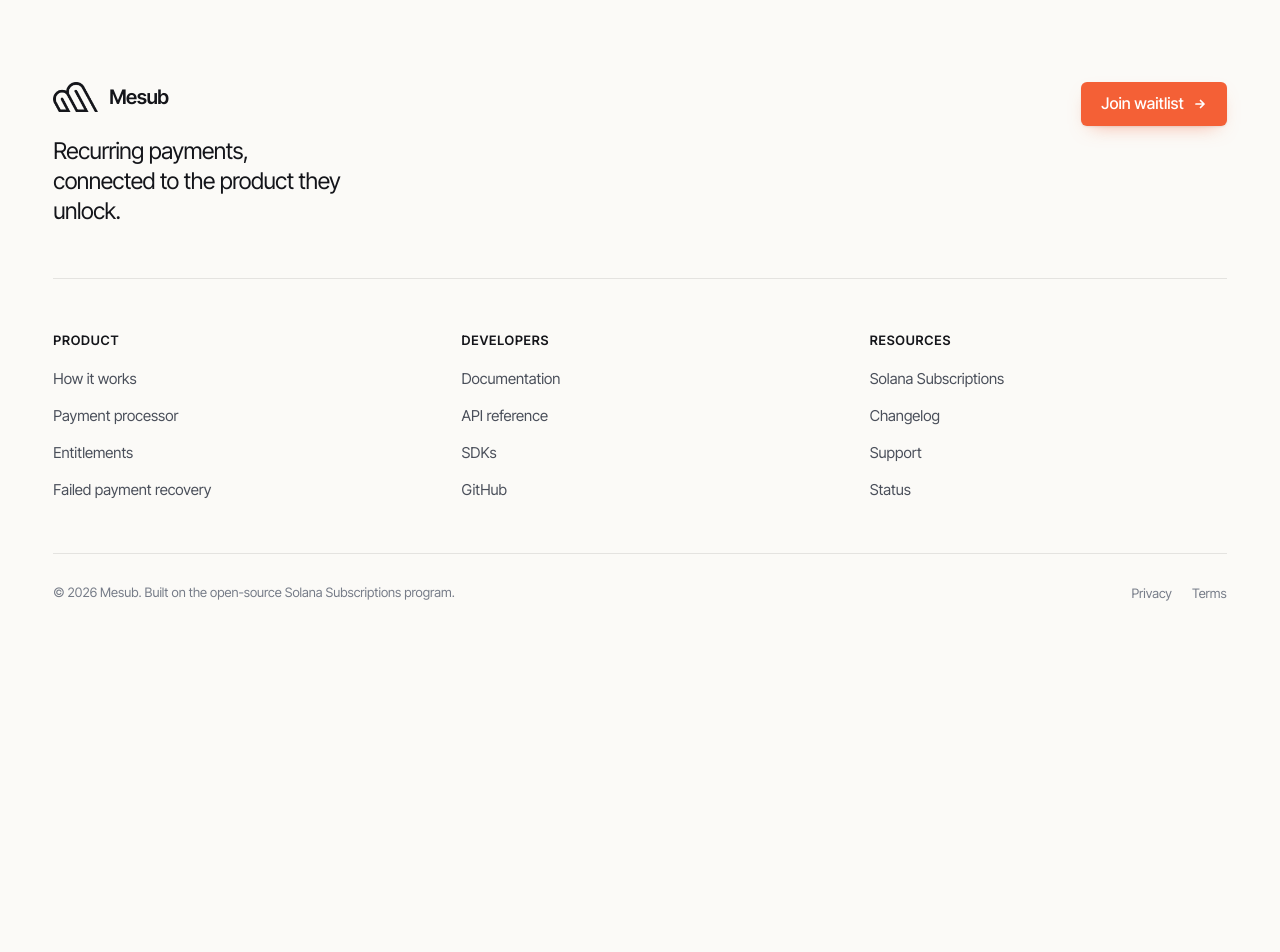
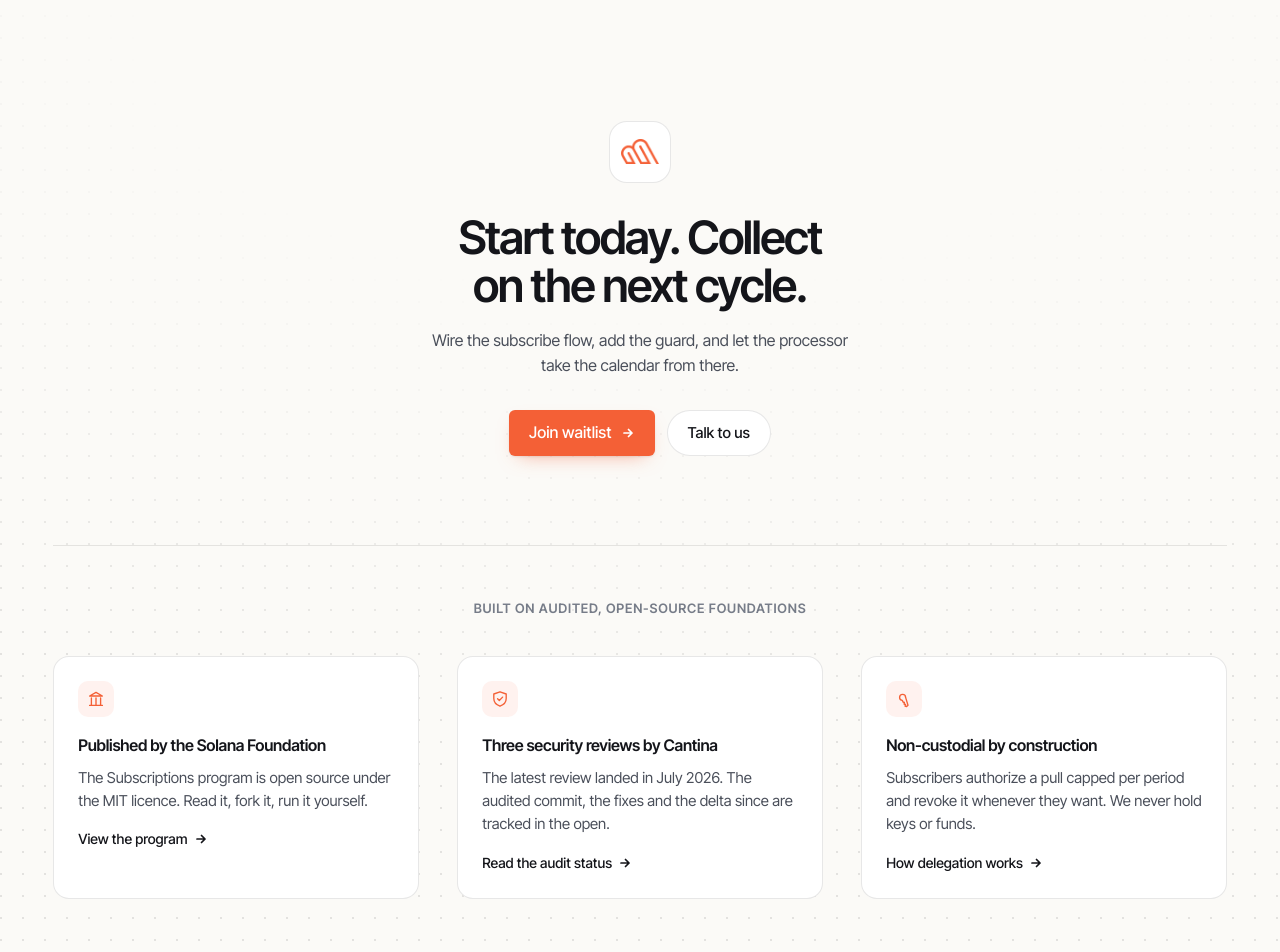
Before and after one commit to Mesub-io/landing-page, a Next.js app: page / in a window 1280 px wide. Shown: the part 3240-4192 px from the top of the page. Before the commit the page ends 3878 px from the top, so only its background shows below. Built offline with nearby package versions, Linux system fonts and the light colour scheme.

Commit message:
Add the closing section and restore the footer glow
The trust row states only what the open-source repository can back: the MIT
licence, the three Cantina reviews, and the capped, revocable delegation model.

```diff
--- a/app/globals.css
+++ b/app/globals.css
@@ -1454,6 +1454,60 @@ button {
   background: var(--paper);
   border-top: 1px solid var(--line);
   color: var(--ink-soft);
+  isolation: isolate;
+  overflow: hidden;
+  position: relative;
+}
+
+/* Light rising out of the bottom edge: one steady wash and one that breathes,
+   both mixed from the accent. */
+.footer-glow {
+  background:
+    radial-gradient(
+      64% 46% at 50% 104%,
+      color-mix(in srgb, var(--accent) 78%, transparent) 0%,
+      color-mix(in srgb, var(--accent) 32%, transparent) 42%,
+      transparent 72%
+    ),
+    radial-gradient(
+      130% 62% at 50% 114%,
+      color-mix(in srgb, var(--accent) 26%, transparent) 0%,
+      transparent 74%
+    );
+  inset: 0;
+  position: absolute;
+  z-index: -1;
+}
+
+.footer-glow::after {
+  animation: footer-breathe 11s ease-in-out infinite;
+  background: radial-gradient(
+    38% 30% at 50% 103%,
+    color-mix(in srgb, var(--accent) 82%, #fff 18%) 0%,
+    transparent 70%
+  );
+  content: '';
+  inset: 0;
+  position: absolute;
+}
+
+@keyframes footer-breathe {
+  0%,
+  100% {
+    opacity: 0.5;
+    transform: scale(1);
+  }
+
+  50% {
+    opacity: 0.85;
+    transform: scale(1.14);
+  }
+}
+
+@media (prefers-reduced-motion: reduce) {
+  .footer-glow::after {
+    animation: none;
+  }
 }
 
 .footer-inner {
@@ -1636,3 +1690,178 @@ button {
   color: var(--ink);
   transform: translateX(3px);
 }
+
+/* ==========================================================================
+   Closing — the last ask, then the ground it stands on.
+
+   The trust row carries claims that can be checked in the open-source
+   repository: the licence, the audit reports, the delegation model. Nothing
+   about Mesub's own funding, customers or volume.
+   ========================================================================== */
+
+.closing {
+  background: var(--paper);
+  padding-block: clamp(80px, 10vw, 140px) clamp(64px, 8vw, 104px);
+  position: relative;
+}
+
+/* A faint dot field, fading out before it reaches the copy. */
+.closing::before {
+  background-image: radial-gradient(circle at 1px 1px, var(--line) 1px, transparent 0);
+  background-size: 22px 22px;
+  content: '';
+  inset: 0;
+  mask-image: radial-gradient(120% 90% at 50% 0%, transparent 32%, #000 82%);
+  pointer-events: none;
+  position: absolute;
+}
+
+.closing-inner {
+  margin-inline: auto;
+  max-width: 1240px;
+  padding-inline: var(--nav-gutter);
+  position: relative;
+  text-align: center;
+}
+
+.closing-mark {
+  align-items: center;
+  background: var(--surface);
+  border: 1px solid var(--line);
+  border-radius: 18px;
+  color: var(--accent);
+  display: inline-flex;
+  height: 62px;
+  justify-content: center;
+  margin-bottom: 30px;
+  width: 62px;
+}
+
+.closing-mark .mark {
+  height: 26px;
+}
+
+.closing h2 {
+  font-size: clamp(2.125rem, 3.6vw, 3.25rem);
+  font-weight: 600;
+  letter-spacing: -0.035em;
+  line-height: 1.06;
+  margin: 0 auto;
+  max-width: 18ch;
+  text-wrap: balance;
+}
+
+.closing-sub {
+  color: var(--ink-soft);
+  font-size: clamp(1rem, 1.2vw, 1.0625rem);
+  line-height: 1.55;
+  margin: 18px auto 0;
+  max-width: 48ch;
+}
+
+.closing-actions {
+  align-items: center;
+  display: flex;
+  flex-wrap: wrap;
+  gap: 12px;
+  justify-content: center;
+  margin-top: 32px;
+}
+
+.closing-actions .cta,
+.closing-actions .pill {
+  display: inline-flex;
+  margin: 0;
+  min-height: 46px;
+}
+
+/* --- The ground it stands on ---------------------------------------------- */
+
+.trust {
+  border-top: 1px solid var(--line);
+  margin-top: clamp(56px, 7vw, 92px);
+  padding-top: clamp(36px, 4vw, 52px);
+}
+
+.trust-title {
+  color: var(--ink-muted);
+  font-size: 0.8125rem;
+  font-weight: 600;
+  letter-spacing: 0.06em;
+  margin: 0 0 clamp(28px, 3vw, 40px);
+  text-transform: uppercase;
+}
+
+.trust-grid {
+  display: grid;
+  gap: clamp(24px, 3vw, 40px);
+  grid-template-columns: 1fr;
+  text-align: left;
+}
+
+@media (min-width: 860px) {
+  .trust-grid {
+    grid-template-columns: repeat(3, 1fr);
+  }
+}
+
+.trust-item {
+  background: var(--surface);
+  border: 1px solid var(--line);
+  border-radius: var(--radius-lg);
+  padding: 24px;
+}
+
+.trust-icon {
+  align-items: center;
+  background: var(--accent-soft);
+  border-radius: 10px;
+  color: var(--accent);
+  display: flex;
+  height: 36px;
+  justify-content: center;
+  margin-bottom: 16px;
+  width: 36px;
+}
+
+.trust-icon svg {
+  height: 18px;
+  width: 18px;
+}
+
+.trust-item h3 {
+  font-size: 1rem;
+  font-weight: 600;
+  letter-spacing: -0.015em;
+  margin: 0;
+}
+
+.trust-item p {
+  color: var(--ink-soft);
+  font-size: 0.9375rem;
+  line-height: 1.55;
+  margin: 8px 0 0;
+}
+
+.trust-item a {
+  align-items: center;
+  color: var(--ink);
+  display: inline-flex;
+  font-size: 0.875rem;
+  font-weight: 500;
+  gap: 6px;
+  margin-top: 16px;
+  transition: color var(--fast) var(--ease);
+}
+
+.trust-item a:hover {
+  color: var(--accent);
+}
+
+.trust-item a svg {
+  transition: transform var(--base) var(--ease);
+}
+
+.trust-item a:hover svg {
+  transform: translateX(3px);
+}
--- a/app/page.tsx
+++ b/app/page.tsx
@@ -1,4 +1,5 @@
 import { Builders } from '@/components/builders'
+import { Closing } from '@/components/closing'
 import { Hero } from '@/components/hero'
 import { Integrate } from '@/components/integrate'
 import { Pillars } from '@/components/pillars'
@@ -17,6 +18,7 @@ export default function Page() {
         <Pillars />
         <Builders />
         <Integrate />
+        <Closing />
       </main>
       <SiteFooter />
     </>
--- /dev/null
+++ b/components/closing.tsx
@@ -0,0 +1,69 @@
+import { closing } from '@/lib/closing'
+
+import { Logo } from './logo'
+
+const ICONS: Record<string, React.ReactNode> = {
+  foundation: <path d="M2.6 15.4h12.8M4.4 15.4V8M9 15.4V8M13.6 15.4V8M9 2.4 15.4 6H2.6L9 2.4Z" />,
+  key: <path d="M10.6 7.4a3 3 0 1 0-3.2 3l.6 1.6 1.4.5-.4 1.5 1.5.5-.5 1.5 1.6.6 1.4-1.4-2.4-7.8Z" />,
+  shield: <path d="M9 1.8 15.2 4v4.6c0 3.6-2.5 6.3-6.2 7.6-3.7-1.3-6.2-4-6.2-7.6V4L9 1.8ZM6.6 8.8l1.7 1.7 3.3-3.4" />,
+}
+
+function Icon({ kind }: { kind: string }) {
+  return (
+    <svg viewBox="0 0 18 18" fill="none" stroke="currentColor" strokeWidth="1.35" strokeLinecap="round" strokeLinejoin="round" aria-hidden="true">
+      {ICONS[kind]}
+    </svg>
+  )
+}
+
+function Arrow({ className }: { className?: string }) {
+  return (
+    <svg className={className} width="14" height="14" viewBox="0 0 14 14" fill="none" aria-hidden="true">
+      <path d="M3 7h8M7.5 3.5 11 7l-3.5 3.5" stroke="currentColor" strokeWidth="1.7" strokeLinecap="round" strokeLinejoin="round" />
+    </svg>
+  )
+}
+
+export function Closing() {
+  return (
+    <section className="closing">
+      <div className="closing-inner">
+        <span className="closing-mark">
+          <Logo />
+        </span>
+
+        <h2>{closing.title}</h2>
+        <p className="closing-sub">{closing.subhead}</p>
+
+        <div className="closing-actions">
+          <a className="cta" href={closing.primary.href}>
+            {closing.primary.label}
+            <Arrow className="cta-arrow" />
+          </a>
+          <a className="pill" href={closing.secondary.href}>
+            {closing.secondary.label}
+          </a>
+        </div>
+
+        <div className="trust">
+          <p className="trust-title">{closing.trustTitle}</p>
+          <div className="trust-grid">
+            {closing.trust.map((item) => (
+              <article className="trust-item" key={item.title}>
+                <span className="trust-icon">
+                  <Icon kind={item.icon} />
+                </span>
+                <h3>{item.title}</h3>
+                <p>{item.body}</p>
+                <a href={item.link.href} rel="noreferrer" target="_blank">
+                  {item.link.label}
+                  <Arrow />
+                </a>
+              </article>
+            ))}
+          </div>
+        </div>
+      </div>
+    </section>
+  )
+}
--- a/components/site-footer.tsx
+++ b/components/site-footer.tsx
@@ -18,6 +18,8 @@ function isExternal(href: string) {
 export function SiteFooter() {
   return (
     <footer className="footer">
+      <div className="footer-glow" aria-hidden="true" />
+
       <div className="footer-inner">
         <div className="footer-top">
           <div>
--- /dev/null
+++ b/lib/closing.ts
@@ -0,0 +1,39 @@
+/**
+ * The closing section.
+ *
+ * Every claim below is checkable in the open-source repository: the licence,
+ * the audit reports and the audited-through commits. Nothing here is a claim
+ * about Mesub's own funding, customers or volume.
+ */
+
+import { PLACEHOLDER } from './nav'
+
+const REPO = 'https://github.com/solana-foundation/subscriptions'
+
+export const closing = {
+  title: 'Start today. Collect on the next cycle.',
+  subhead: 'Wire the subscribe flow, add the guard, and let the processor take the calendar from there.',
+  primary: { label: 'Join waitlist', href: PLACEHOLDER },
+  secondary: { label: 'Talk to us', href: PLACEHOLDER },
+  trustTitle: 'Built on audited, open-source foundations',
+  trust: [
+    {
+      icon: 'foundation',
+      title: 'Published by the Solana Foundation',
+      body: 'The Subscriptions program is open source under the MIT licence. Read it, fork it, run it yourself.',
+      link: { label: 'View the program', href: REPO },
+    },
+    {
+      icon: 'shield',
+      title: 'Three security reviews by Cantina',
+      body: 'The latest review landed in July 2026. The audited commit, the fixes and the delta since are tracked in the open.',
+      link: { label: 'Read the audit status', href: `${REPO}/blob/main/audits/AUDIT_STATUS.md` },
+    },
+    {
+      icon: 'key',
+      title: 'Non-custodial by construction',
+      body: 'Subscribers authorize a pull capped per period and revoke it whenever they want. We never hold keys or funds.',
+      link: { label: 'How delegation works', href: `${REPO}#overview` },
+    },
+  ],
+}
```
